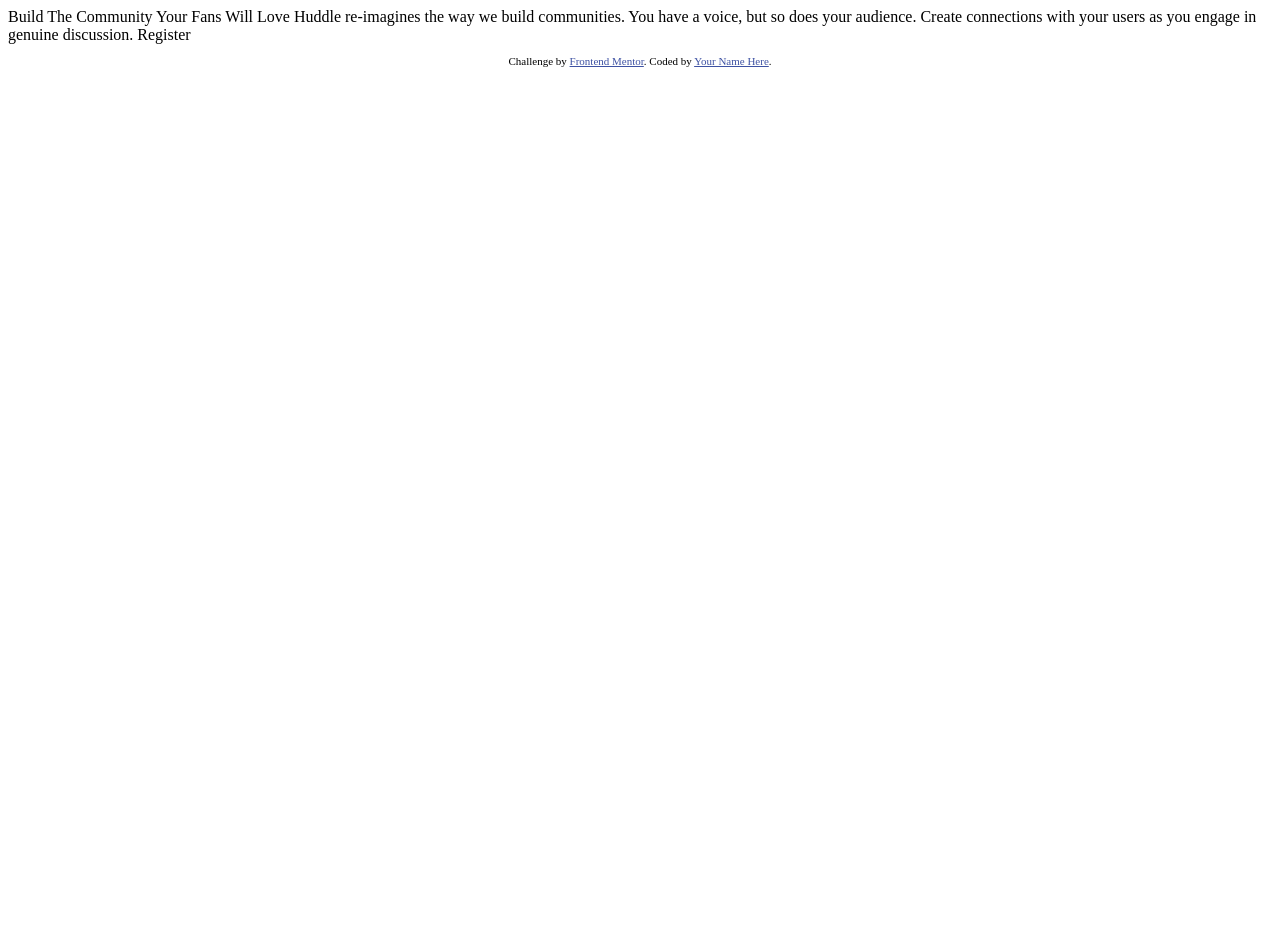
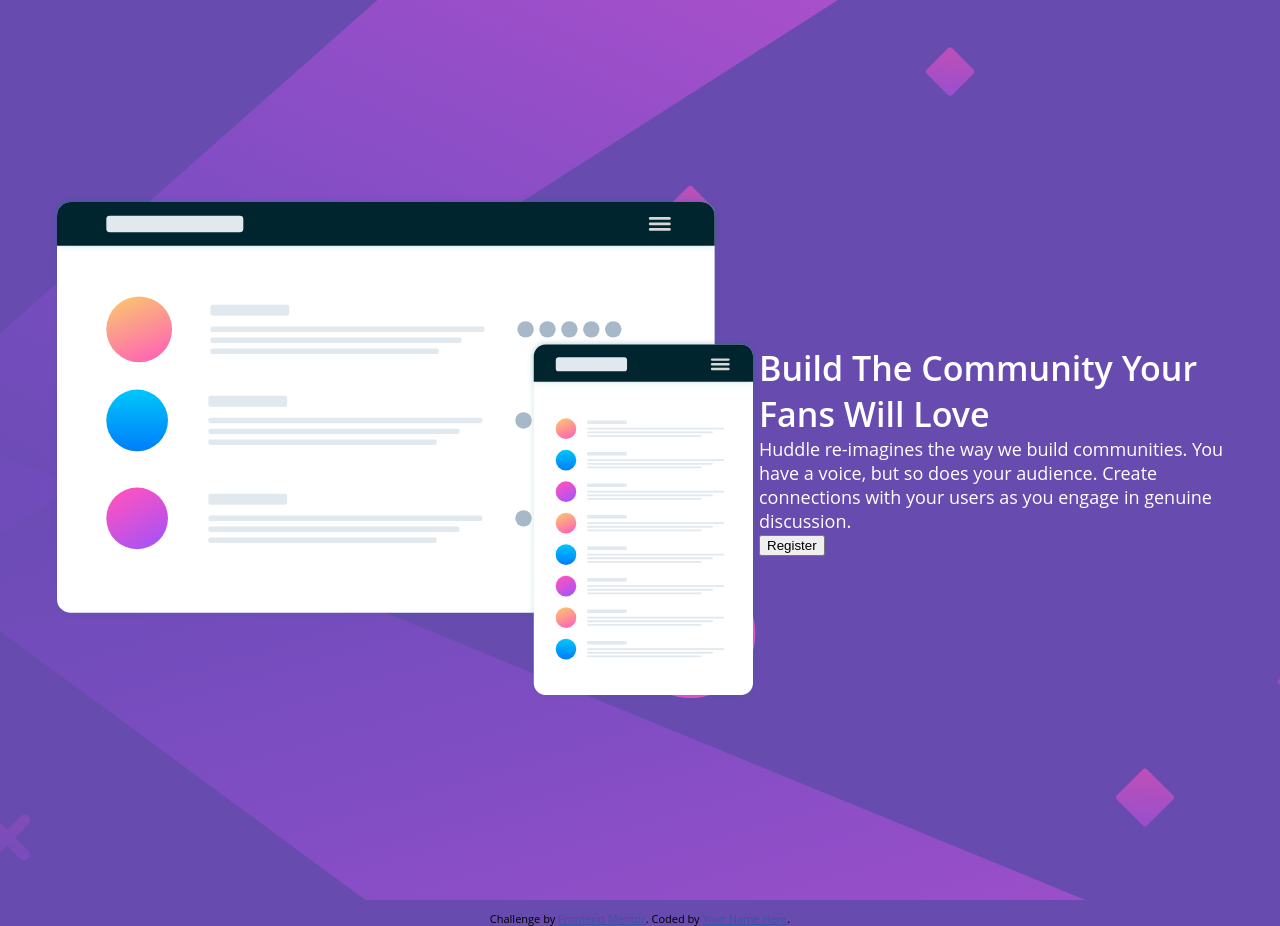
Before and after one commit to nurdiana/huddle-landing-page, a plain HTML site: page index.html in a window 1280 px wide. Before the commit the page ends 800 px from the top, so only its background shows below. Drawn offline with Linux system fonts and the light colour scheme; a web font is replaced by a local one.

Commit message:
Change styling

```diff
--- a/index.html
+++ b/index.html
@@ -5,23 +5,29 @@
   <meta name="viewport" content="width=device-width, initial-scale=1.0"> <!-- displays site properly based on user's device -->
 
   <link rel="icon" type="image/png" sizes="32x32" href="./images/favicon-32x32.png">
+  <link rel="stylesheet" href="style.css">
+  <link rel="stylesheet" href="https://fonts.google.com/specimen/Open+Sans">
 
   <title>Frontend Mentor | Huddle landing page with single introductory section</title>
-
-  <!-- Feel free to remove these styles or customise in your own stylesheet 👍 -->
-  <style>
-    .attribution { font-size: 11px; text-align: center; }
-    .attribution a { color: hsl(228, 45%, 44%); }
-  </style>
 </head>
 <body>
 
-  Build The Community Your Fans Will Love
+  <div class="container">
+    <div class="left">
+      <img src="images/illustration-mockups.svg" alt="">
+    </div>
+    <div class="right">
+      <div class="title">
+        Build The Community Your Fans Will Love
+      </div>
 
-  Huddle re-imagines the way we build communities. You have a voice, but so does your audience.
-  Create connections with your users as you engage in genuine discussion.
+      <div class="description">
+        Huddle re-imagines the way we build communities. You have a voice, but so does your audience. Create connections with your users as you engage in genuine discussion.
+      </div>
 
-  Register
+      <button type="button">Register</button>
+    </div>
+  </div>
 
   <footer>
     <p class="attribution">
--- /dev/null
+++ b/style.css
@@ -0,0 +1,48 @@
+:root {
+    --violet: hsl(257, 40%, 49%);
+    --soft_magenta: hsl(300, 69%, 71%);
+}
+
+.attribution {
+  font-size: 11px;
+  text-align: center;
+}
+.attribution a {
+  color: hsl(228, 45%, 44%);
+}
+
+html, body {
+    height: 100%;
+}
+
+body {
+    font-family: "Open Sans", sans-serif;
+    margin: 0;
+    background: var(--violet);
+}
+
+.container {
+    display: flex;
+    background-image: url(images/bg-desktop.svg);
+    background-repeat: no-repeat;
+    background-position: center;
+    background-size: cover;
+    align-items: center;
+    justify-content: center;
+    height: 100%;
+    padding: 50px;
+}
+
+.right {
+    color: white;
+}
+
+.right .title {
+    font-size: 34px;
+    font-weight: 600;
+}
+
+.right .description {
+    font-size: 18px;
+    font-weight: 400;
+}
```
